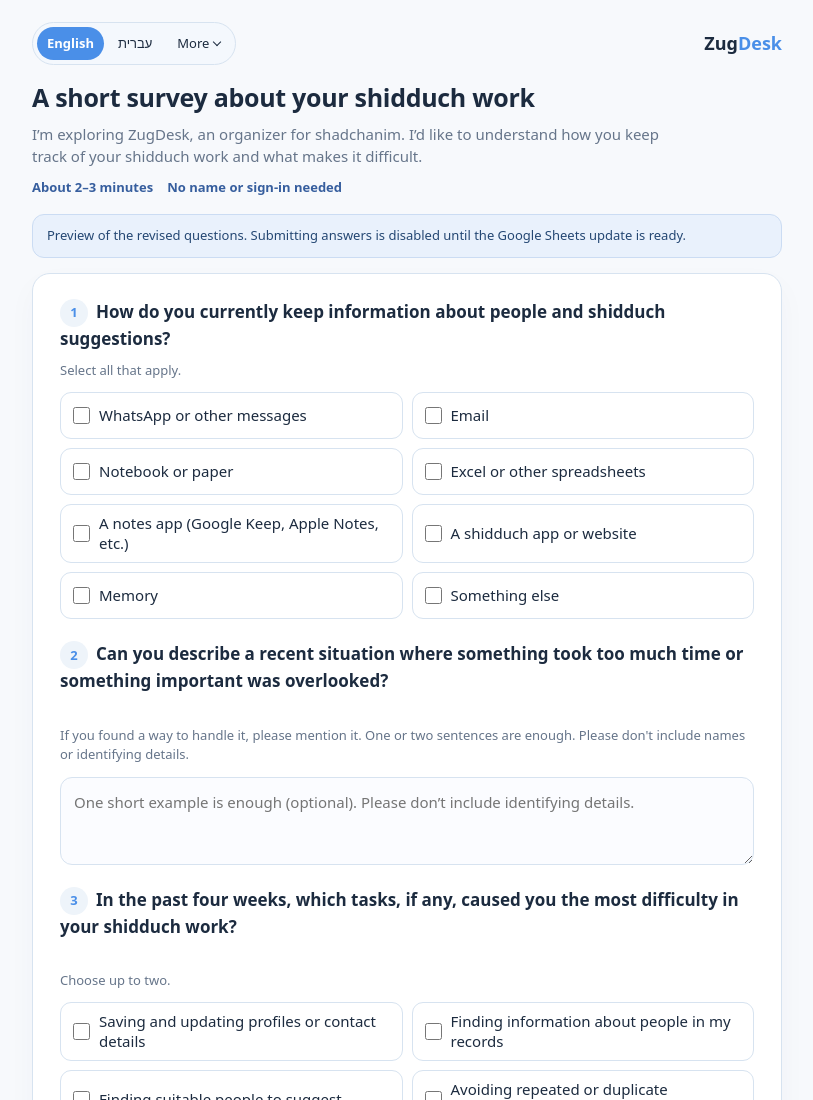
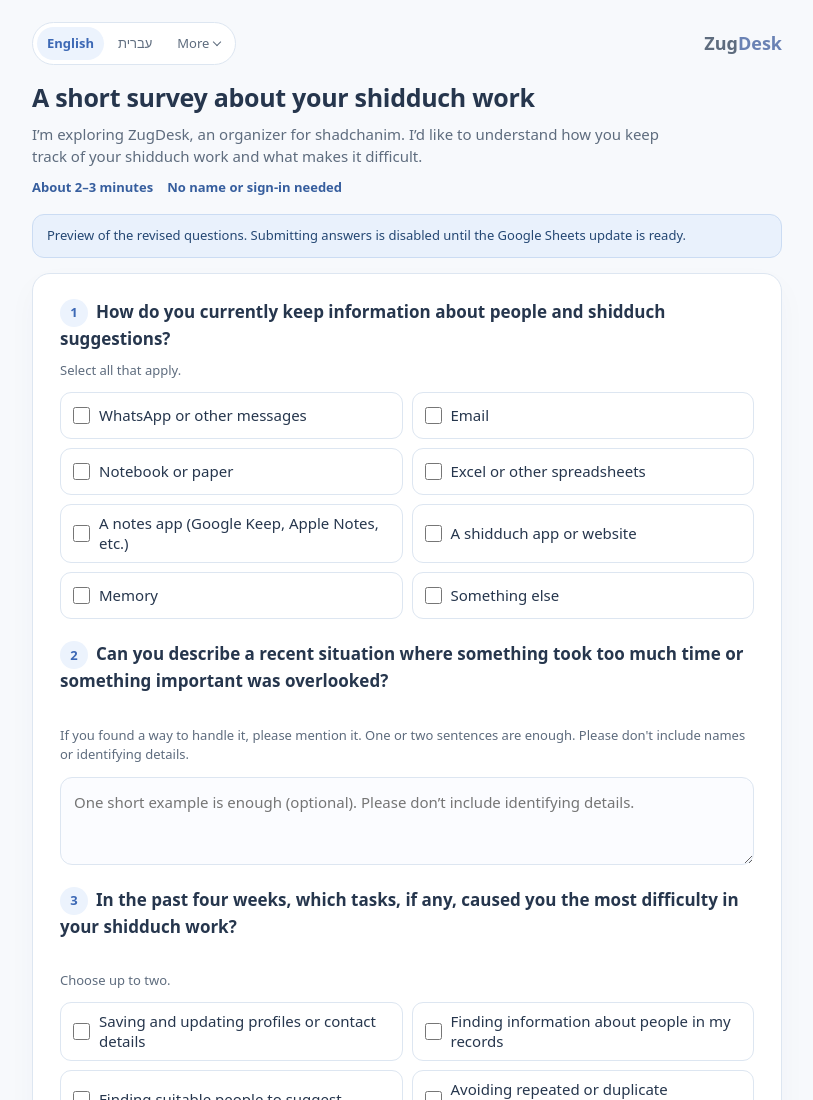
Before and after one commit to shiduchim/livesite, a plain HTML site: page survey/index.html in a window 1280 px wide. Shown: the top 1100 px of the page, without its empty margins (233-1046 px from the left). Drawn offline with Linux system fonts and the light colour scheme.

Commit message:
Restore original survey header and language selector colors

```diff
--- a/survey/index.html
+++ b/survey/index.html
@@ -23,12 +23,12 @@
 <meta name="twitter:description" content="Share your experience in a short survey. No name or sign-in needed." />
 <meta name="twitter:image" content="https://shiduchim.github.io/livesite/survey/zugdesk-preview-v2.png" />
 <style>
-:root{--ink:#1c2b3f;--sub:#66758a;--blue:#4a8fe8;--pale:#eef4fa;--line:#d7e3f0;--paper:#fff;--back:#f7f9fc}
+:root{--ink:#26364d;--sub:#5e6c7e;--blue:#3c68b5;--pale:#ecf3fd;--line:#dde6f1;--paper:#fff;--back:#f7f9fc}
 *{box-sizing:border-box}body{margin:0;font-family:system-ui,-apple-system,"Segoe UI",Arial,sans-serif;color:var(--ink);background:var(--back);font-size:15px;line-height:1.48}
 .container{width:min(100% - 32px,750px);margin:0 auto;padding-bottom:48px}
 header{padding:22px 0 16px;display:flex;justify-content:space-between;align-items:center;gap:12px;direction:rtl}
-.logo{font-size:18px;font-weight:700;letter-spacing:0;white-space:nowrap;color:var(--ink);display:flex;align-items:baseline;gap:0;direction:ltr}.logo .brand-desk{color:var(--blue)}
-.lang{display:flex;align-items:center;gap:4px;padding:4px;border:1px solid var(--line);background:#f4f8fd;border-radius:30px;direction:ltr;flex-shrink:0}.lang button{padding:7px 10px;border:0;border-radius:20px;background:transparent;color:var(--ink);cursor:pointer;white-space:nowrap;font:inherit;font-size:13px}.lang button.active{background:var(--blue);color:#fff;font-weight:750}.lang :focus-visible{outline:2px solid #799add;outline-offset:2px}.lang-more{position:relative;direction:ltr}.lang .more-button{display:flex;align-items:center;justify-content:center;gap:5px;border-radius:20px;min-width:65px}.lang .more-button .chevron{width:6px;height:6px;border-right:1.5px solid currentColor;border-bottom:1.5px solid currentColor;transform:translateY(-2px) rotate(45deg);flex-shrink:0}.lang .more-button[aria-expanded="true"] .chevron{transform:translateY(2px) rotate(225deg)}.lang-menu{position:absolute;z-index:50;top:calc(100% + 9px);left:0;min-width:165px;display:grid;gap:3px;padding:7px;background:white;border:1px solid var(--line);border-radius:16px;box-shadow:0 9px 25px #142d5225}.lang-menu[hidden]{display:none}.lang .lang-choice{width:100%;text-align:left;border-radius:20px;padding:9px 12px;font-size:13px}.lang .lang-choice:hover{background:#eef4fa}.lang .lang-choice[aria-pressed="true"]{background:var(--blue);color:#fff;font-weight:750}
+.logo{font-size:18px;font-weight:600;letter-spacing:0;white-space:nowrap;color:var(--sub);display:flex;align-items:baseline;gap:0;direction:ltr}.logo .brand-desk{color:#6A82B4}
+.lang{display:flex;align-items:center;gap:4px;padding:4px;border:1px solid var(--line);background:white;border-radius:30px;direction:ltr;flex-shrink:0}.lang button{padding:7px 10px;border:0;border-radius:20px;background:transparent;color:var(--sub);cursor:pointer;white-space:nowrap;font:inherit;font-size:13px}.lang button.active{background:var(--pale);color:var(--blue);font-weight:750}.lang :focus-visible{outline:2px solid #799add;outline-offset:2px}.lang-more{position:relative;direction:ltr}.lang .more-button{display:flex;align-items:center;justify-content:center;gap:5px;border-radius:20px;min-width:65px}.lang .more-button .chevron{width:6px;height:6px;border-right:1.5px solid currentColor;border-bottom:1.5px solid currentColor;transform:translateY(-2px) rotate(45deg);flex-shrink:0}.lang .more-button[aria-expanded="true"] .chevron{transform:translateY(2px) rotate(225deg)}.lang-menu{position:absolute;z-index:50;top:calc(100% + 9px);left:0;min-width:165px;display:grid;gap:3px;padding:7px;background:white;border:1px solid var(--line);border-radius:16px;box-shadow:0 9px 25px #142d5225}.lang-menu[hidden]{display:none}.lang .lang-choice{width:100%;text-align:left;border-radius:20px;padding:9px 12px;font-size:13px}.lang .lang-choice:hover{background:#f7faff}.lang .lang-choice[aria-pressed="true"]{background:var(--pale);color:var(--blue);font-weight:750}
 .hero{margin-bottom:17px}.hero h1{margin:0 0 9px;font-size:clamp(21px,3vw,25px);font-weight:650;line-height:1.3;letter-spacing:-.3px}.hero p{margin:0 0 11px;color:var(--sub);max-width:630px}.meta{display:flex;gap:14px;flex-wrap:wrap;color:#365e9e;font-size:13px;font-weight:650}
 .demo{background:#e9f1fc;color:#244773;border:1px solid #cbdcf3;border-radius:12px;padding:11px 14px;font-size:13px;margin:15px 0}
 form{background:var(--paper);border:1px solid var(--line);border-radius:18px;box-shadow:0 12px 30px #142d5208;padding:25px 27px}
```
